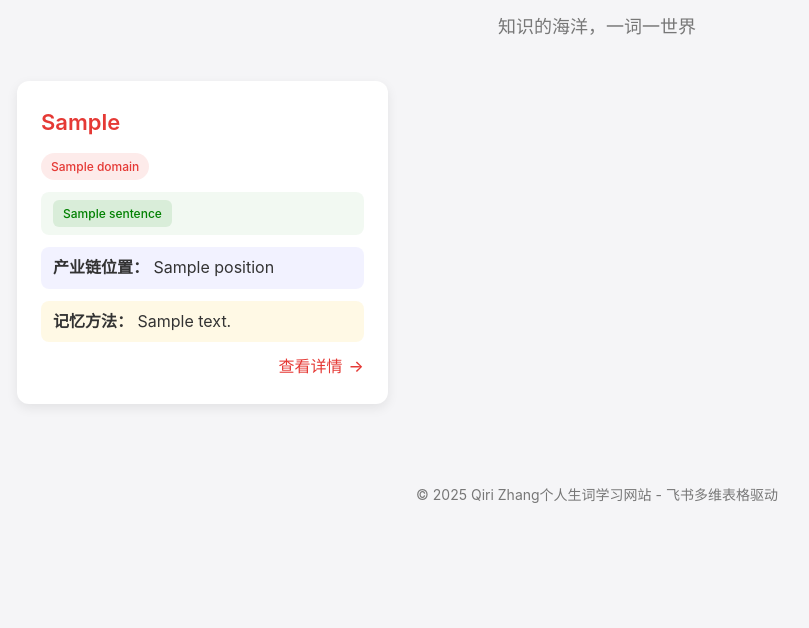
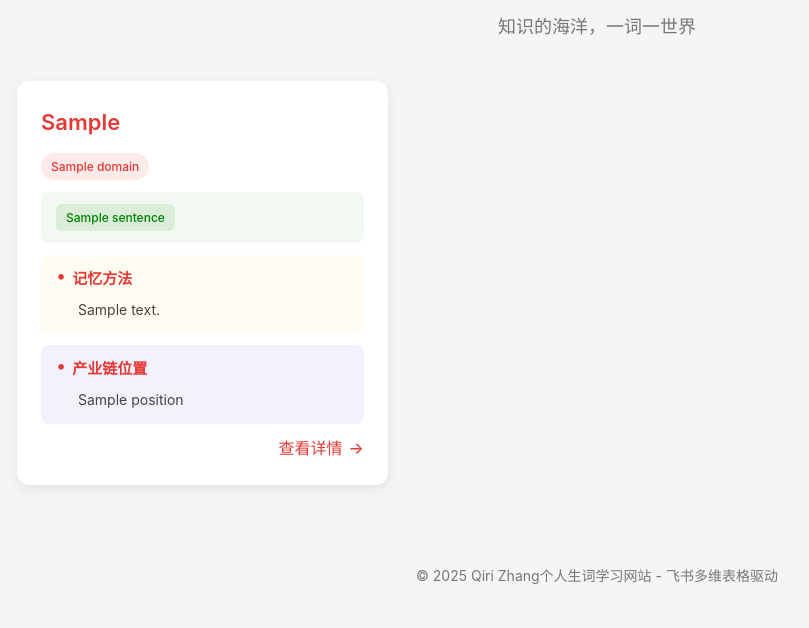
Before and after one commit to QiriZ/Vocabulary-app, a Flask app: template templates/index.html in a window 1280 px wide. Shown: the part 187-815 px from the top of the page, without its empty margins (43-852 px from the left). Before the commit the page ends 690 px from the top, so only its background shows below. Run offline with Flask 3, Linux system fonts and the light colour scheme; the template is opened without the code that fills it: most values are stand-ins (such as "Sample title", 1, 10 or a date in 2020).

Commit message:
renew display n

```diff
--- a/static/css/style.css
+++ b/static/css/style.css
@@ -109,7 +109,7 @@ body {
 
 .word-position, .word-method, .word-definition, .word-preview {
     width: 100%;
-    padding: 8px 12px;
+    padding: 12px 15px;
     box-sizing: border-box;
     margin-bottom: 12px;
     border-radius: 8px;
@@ -121,7 +121,7 @@ body {
 }
 
 .word-method {
-    background-color: rgba(255, 193, 7, 0.1);
+    background-color: rgba(255, 193, 7, 0.05);
 }
 
 .word-definition {
@@ -275,6 +275,33 @@ body {
     width: 100%;
 }
 
+/* 项目符号样式 */
+.item-label {
+    display: flex;
+    align-items: flex-start;
+    margin-bottom: 8px;
+}
+
+.bullet-point {
+    color: var(--primary-color);
+    font-size: 18px;
+    line-height: 1;
+    margin-right: 6px;
+}
+
+.label-text {
+    font-weight: 600;
+    font-size: 15px;
+    color: var(--primary-color);
+}
+
+.item-content {
+    padding-left: 22px;
+    font-size: 14px;
+    line-height: 1.6;
+    color: #444;
+}
+
 /* 响应式设计 */
 @media (max-width: 768px) {
     .word-grid {
--- a/templates/index.html
+++ b/templates/index.html
@@ -28,15 +28,27 @@
                 </div>
                 {% endif %}
 
-                {% if word.position %}
-                <div class="word-definition">
-                    <strong>产业链位置：</strong> {{ word.position }}
+                {% if word.comment %}
+                <div class="word-method">
+                    <div class="item-label">
+                        <span class="bullet-point">•</span>
+                        <span class="label-text">记忆方法</span>
+                    </div>
+                    <div class="item-content">
+                        {{ word.comment }}
+                    </div>
                 </div>
                 {% endif %}
 
-                {% if word.comment %}
-                <div class="word-method">
-                    <strong>记忆方法：</strong> {{ word.comment }}
+                {% if word.position %}
+                <div class="word-definition">
+                    <div class="item-label">
+                        <span class="bullet-point">•</span>
+                        <span class="label-text">产业链位置</span>
+                    </div>
+                    <div class="item-content">
+                        {{ word.position }}
+                    </div>
                 </div>
                 {% endif %}
 
```
